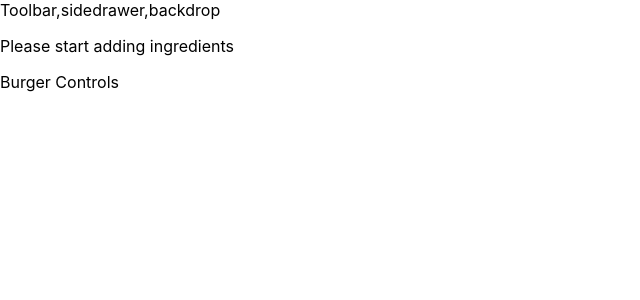
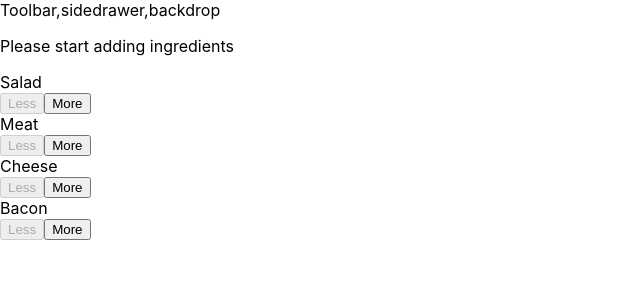
Before and after one commit to MohanaNagaSaiSumanthKathera/React-SPA-BurgerApp, a React app: page / in a window 1280 px wide. Shown: the top 300 px of the page, without its empty margins (0-640 px from the left). Built offline with nearby package versions, Linux system fonts and the light colour scheme.

Commit message:
build control added to render burger dynamically

```diff
--- /dev/null
+++ b/src/components/Burger/BuildControls/BuildControl/BuildControl.css
@@ -0,0 +1,56 @@
+.BuildControl {
+    display: flex;
+    justify-content: space-between;
+    align-items: center;
+    margin: 5px 0;
+}
+
+.BuildControl button {
+    display: block;
+    font: inherit;
+    padding: 5px;
+    margin: 0 5px;
+    width: 80px;
+    border: 1px solid #AA6817;
+    cursor: pointer;
+    outline: none;
+}
+
+.BuildControl button:disabled {
+    background-color: #AC9980;
+    border: 1px solid #7E7365;
+    color: #ccc;
+    cursor: default;
+}
+
+.BuildControl button:hover:disabled {
+    background-color: #AC9980;
+    color: #ccc;
+    cursor: not-allowed;
+}
+
+.Label {
+    padding: 10px;
+    font-weight: bold;
+    width: 80px;
+}
+
+.BuildControl .Less {
+    background-color: #D39952;
+    color: white;
+}
+
+.BuildControl .More {
+    background-color: #8F5E1E;
+    color: white;
+}
+
+.BuildControl .Less:hover, .BuildControl .Less:active {
+    background-color: #DAA972;
+    color: white;
+}
+
+.BuildControl .More:hover,.BuildControl .More:active {
+    background-color: #99703F;
+    color: white;
+}
--- /dev/null
+++ b/src/components/Burger/BuildControls/BuildControl/BuildControl.js
@@ -0,0 +1,12 @@
+import React from 'react';
+import classes from './BuildControl.css';
+
+const BuildControl =(props)=>{
+  return  <div className={classes.BuildControl}>
+        <div className={classes.Label}>{props.label}</div>
+        <button className={classes.Less} onClick={props.removed} disabled={props.disabled}>Less</button>
+        <button className={classes.More} onClick={props.added}>More</button>
+    </div>
+}
+
+export default BuildControl;
--- /dev/null
+++ b/src/components/Burger/BuildControls/BuildControls.css
@@ -0,0 +1,51 @@
+.BuildControls {
+    width: 100%;
+    background-color: #CF8F2E;
+    display: flex;
+    flex-flow: column;
+    align-items: center;
+    box-shadow: 0 2px 1px #ccc;
+    margin: auto;
+    padding: 10px 0;
+}
+
+.OrderButton {
+    background-color: #DAD735;
+    outline: none;
+    cursor: pointer;
+    border: 1px solid #966909;
+    color: #966909;
+    font-family: inherit;
+    font-size: 1.2em;
+    padding: 15px 30px;
+    box-shadow: 2px 2px 2px #966909;
+}
+
+.OrderButton:hover, .OrderButton:active {
+    background-color: #A0DB41;
+    border: 1px solid #966909;
+    color: #966909;
+}
+
+.OrderButton:disabled {
+    background-color: #C7C6C6;
+    cursor: not-allowed;
+    border: 1px solid #ccc;
+    color: #888888;
+}
+
+.OrderButton:not(:disabled) {
+    animation: enable 0.3s linear;
+}
+
+@keyframes enable {
+    0% {
+        transform: scale(1);
+    }
+    60% {
+        transform: scale(1.1);
+    }
+    100% {
+        transform: scale(1);
+    }
+}
--- /dev/null
+++ b/src/components/Burger/BuildControls/BuildControls.js
@@ -0,0 +1,26 @@
+import React from 'react';
+import classes from './BuildControls.css';
+import BuildControl from './BuildControl/BuildControl';
+
+const controls=[
+    {label:'Salad', type:'salad'},
+    {label:'Meat', type:'meat'},
+    {label:'Cheese', type:'cheese'},
+    {label:'Bacon', type:'bacon'}
+];
+
+const BuildControls =(props)=>{
+   return <div className={classes.BuildControls}>
+        {controls.map((ctrl)=>{
+           return <BuildControl
+                    key={ctrl.label}
+                    label={ctrl.label}
+                    added={()=>props.ingredientAdded(ctrl.type)}
+                    removed={()=>props.ingredientRemoved(ctrl.type)}
+                    disabled={props.disabled[ctrl.type]}
+           />;
+        })}
+    </div>
+}
+
+export default BuildControls;
--- a/src/components/Burger/Burger.css
+++ b/src/components/Burger/Burger.css
@@ -3,10 +3,14 @@
     margin: auto;
     height: 250px;
     overflow: scroll;
+    overflow-x: hidden;
     text-align: center;
     font-weight: bold;
     font-size: 1.2rem;
+}
 
+::-webkit-scrollbar {
+    display: none;
 }
 
 @media(min-width:1000px) and (min-height:700px){
--- a/src/containers/BurgerBuilder/BurgerBuilder.jsx
+++ b/src/containers/BurgerBuilder/BurgerBuilder.jsx
@@ -1,20 +1,68 @@
 import React,{Component} from 'react';
 import Auxi from '../../hoc/auxi';
 import Burger from '../../components/Burger/Burger';
+import BuildControls from '../../components/Burger/BuildControls/BuildControls';
 
+const INGREDIENT_PRICES ={
+    salad : 0.5,
+    cheese : 0.4,
+    meat :1.3,
+    bacon :0.7
+}
 class BurgerBuilder extends Component{
     state={
         ingredients:{
             meat: 0,
             salad: 0,
             bacon:0,
-            cheese:0        }
+            cheese:0
+        },
+        totalPrice : 4
+    }
+
+    addIngredientHandler=(type)=>{
+        const oldCount = this.state.ingredients[type];
+        const updatedCount = oldCount + 1;
+        const updatedIngredients ={
+            ...this.state.ingredients
+        };
+        updatedIngredients[type]=updatedCount;
+        const priceAddition = INGREDIENT_PRICES[type];
+        const oldPrice = this.state.totalPrice;
+        const updatedPrice = oldPrice + priceAddition;
+        this.setState({totalPrice:updatedPrice,ingredients:updatedIngredients});
+    }
+
+    removeIngredientHandler=(type)=>{
+        const oldCount = this.state.ingredients[type];
+        if(oldCount<=0){
+            return
+        }
+        const updatedCount = oldCount - 1;
+        const updatedIngredients ={
+            ...this.state.ingredients
+        };
+        updatedIngredients[type]=updatedCount;
+        const priceAddition = INGREDIENT_PRICES[type];
+        const oldPrice = this.state.totalPrice;
+        const updatedPrice = oldPrice - priceAddition;
+        this.setState({totalPrice:updatedPrice,ingredients:updatedIngredients});
     }
     render(){
+        const disabledInfo={
+            ...this.state.ingredients
+        }
+        for(let key in disabledInfo){
+            disabledInfo[key] = disabledInfo[key] <=0;
+        }
         return(
             <Auxi>
-                <div><Burger ingredients={this.state.ingredients} /></div>
-                <div>Burger Controls</div>
+                <Burger ingredients={this.state.ingredients} />
+                <BuildControls
+                    ingredientAdded={this.addIngredientHandler}
+                    ingredientRemoved={this.removeIngredientHandler}
+                    disabled={disabledInfo}
+                    />
             </Auxi>
         );
     }
```
